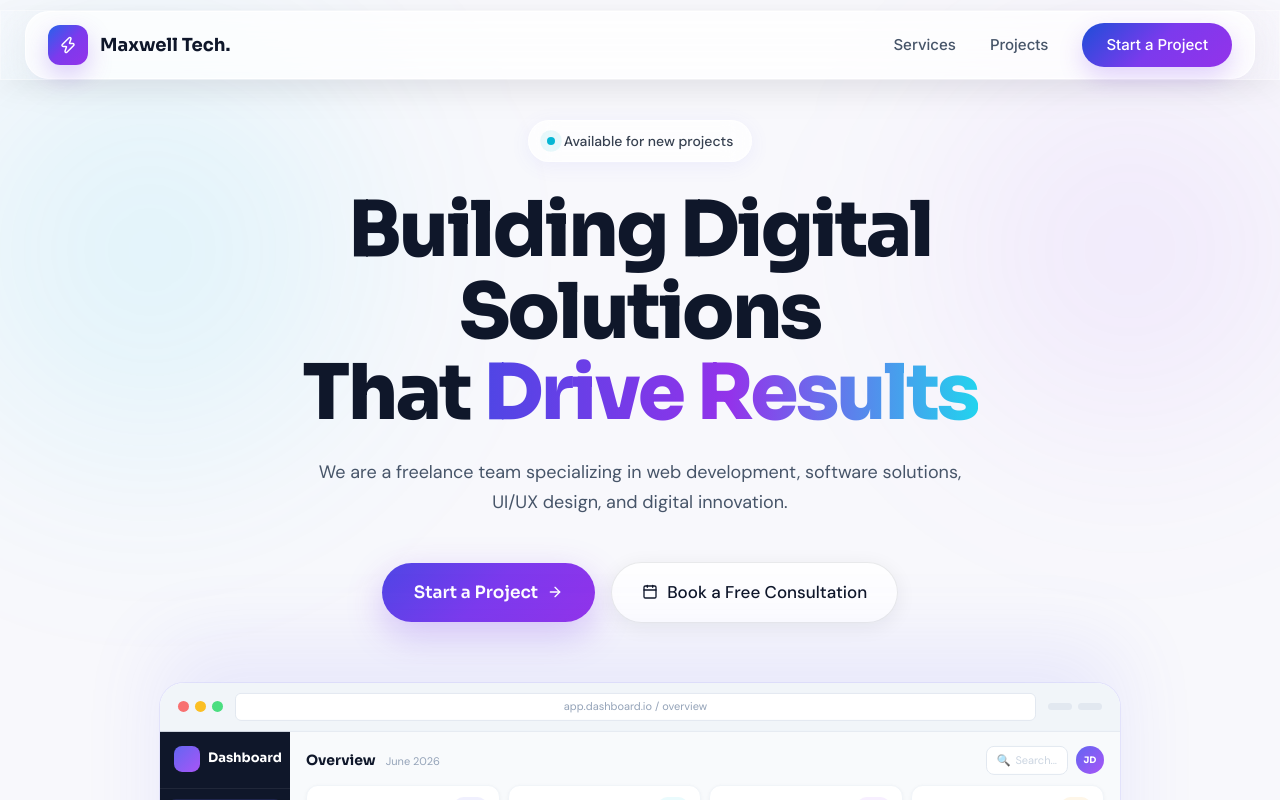
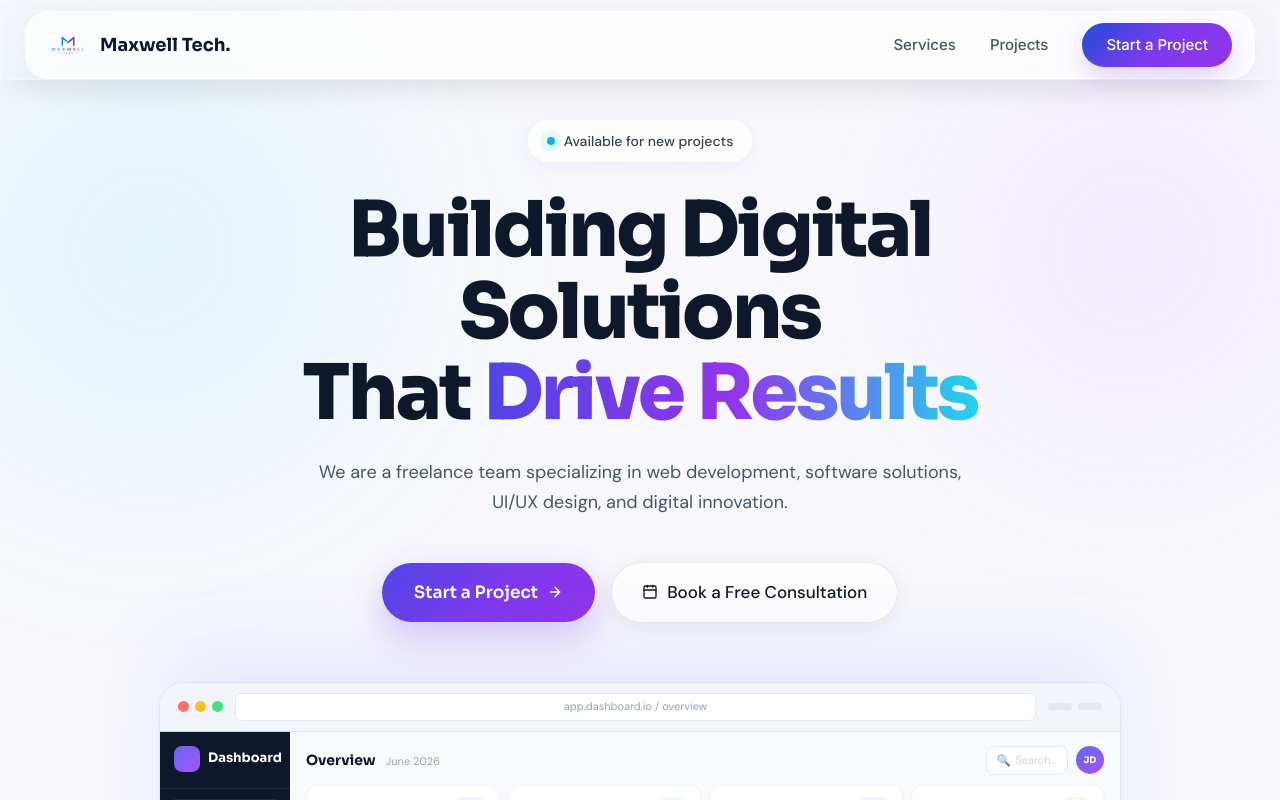
Before and after one commit to xiomairixe/maxwell, a React (Create React App) app in the folder frontend/: page / in a window 1280 px wide. Shown: the top 800 px of the page. Built offline with nearby package versions, Linux system fonts and the light colour scheme.

Commit message:
Change tab logo

```diff
--- a/frontend/src/components/Navbar.css
+++ b/frontend/src/components/Navbar.css
@@ -20,7 +20,11 @@
 
   padding: 0 24px;
 }
-
+.logo-icon img {
+  width: 100%;
+  height: 100%;
+  object-fit: contain;
+}
 /* FLOATING PANEL */
 .nav-panel {
 
@@ -80,22 +84,9 @@
 
   border-radius: 12px;
 
-  background:
-    linear-gradient(
-      135deg,
-      #2563EB,
-      #7C3AED,
-      #9333EA
-    );
-
   display: flex;
   align-items: center;
   justify-content: center;
-
-  color: white;
-
-  box-shadow:
-    0 10px 24px rgba(124,58,237,0.25);
 }
 
 /* NAV LINKS */
--- a/frontend/src/components/Navbar.jsx
+++ b/frontend/src/components/Navbar.jsx
@@ -1,5 +1,5 @@
 import React, { useState, useEffect } from 'react'
-import { Menu, X, Zap } from 'lucide-react'
+import { Menu, X } from 'lucide-react'
 import './Navbar.css'
 
 export default function Navbar() {
@@ -35,9 +35,9 @@ export default function Navbar() {
           {/* LOGO */}
           <a href="#home" className="nav-logo">
 
-            <div className="logo-icon">
-              <Zap size={18} />
-            </div>
+          <div className="logo-icon">
+            <img src="/logo.png" alt="Maxwell Tech Logo" />
+          </div>
 
             <span>Maxwell Tech.</span>
 
```
Also changed, not shown: frontend/public/logo.png (added), frontend/public/robots.txt (deleted), 1 other file (tests, documents, lock files or other folders).
